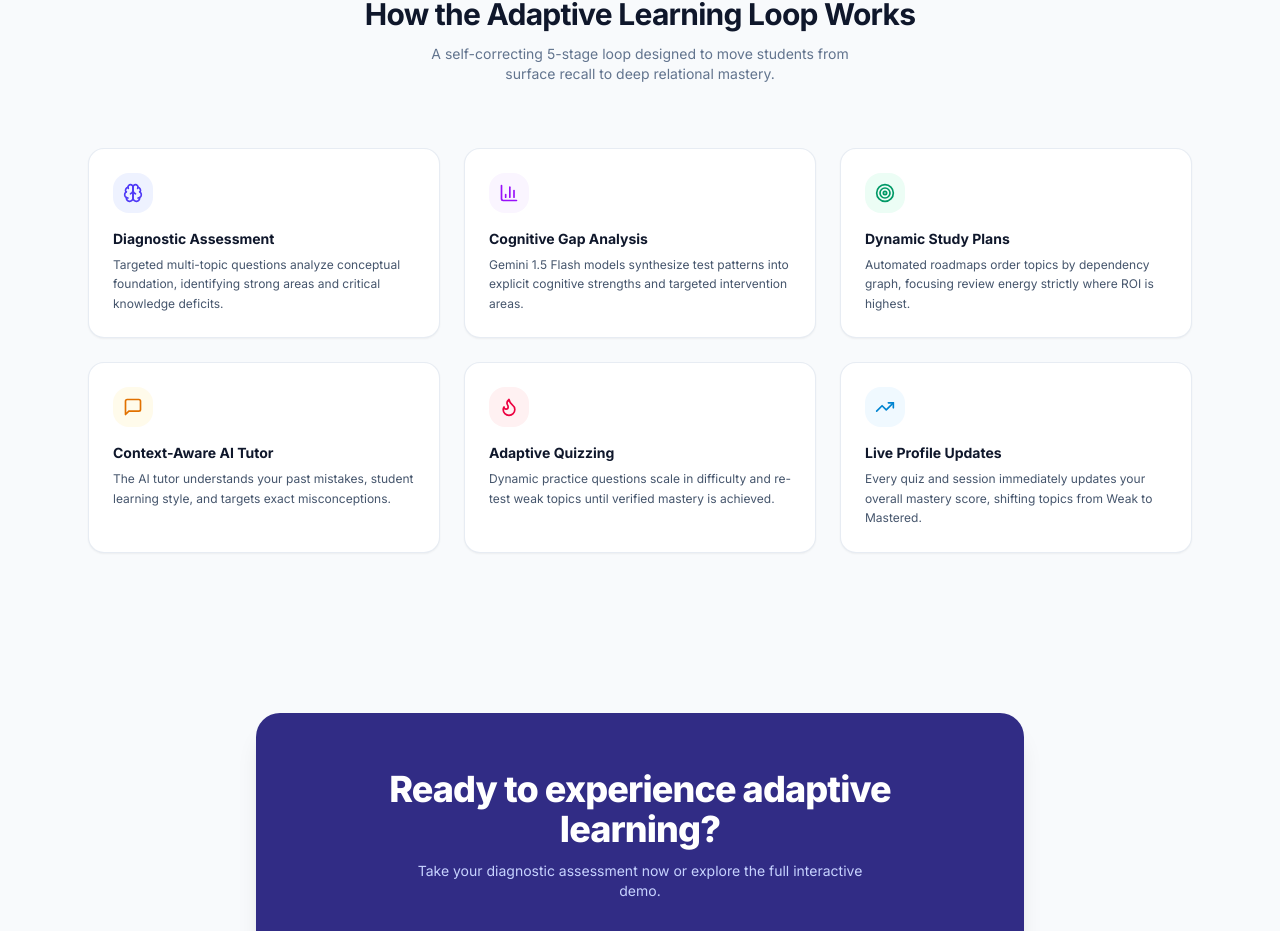
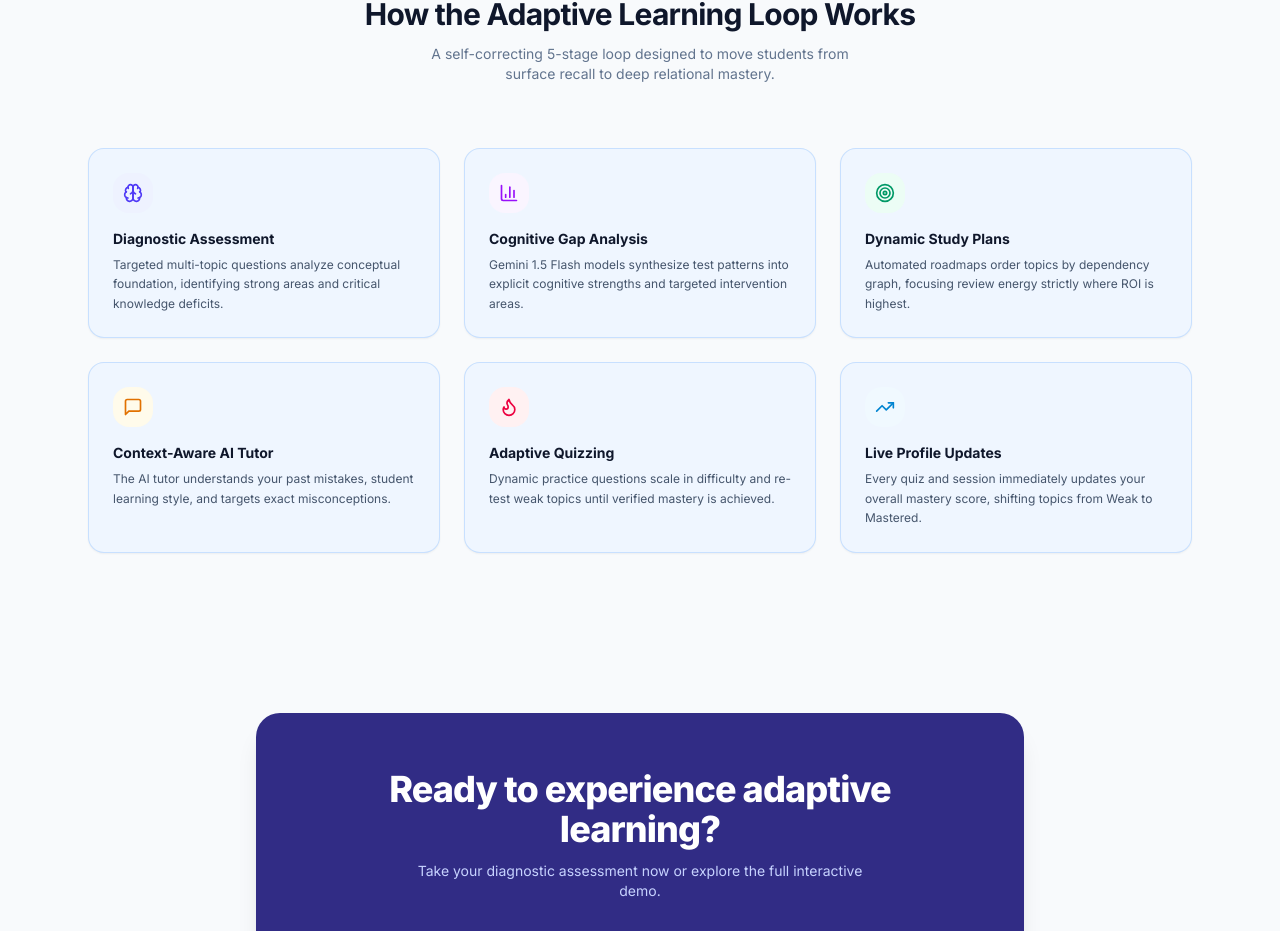
Before and after one commit to sharmaa-abhi/SkillSync, a Next.js app: page / in a window 1280 px wide. Shown: the part 1003-1934 px from the top of the page. Built offline with nearby package versions, Linux system fonts and the light colour scheme.

Commit message:
feat: create landing page with adaptive learning features and demo login

```diff
--- a/src/app/page.tsx
+++ b/src/app/page.tsx
@@ -223,7 +223,7 @@ export default function LandingPage() {
         </div>
 
         <div className="grid grid-cols-1 md:grid-cols-2 lg:grid-cols-3 gap-6">
-          <div className="bg-white rounded-2xl p-6 border border-slate-200/80 shadow-xs card-hover-lift">
+          <div className="bg-blue-50 rounded-2xl p-6 border border-blue-200/80 shadow-xs card-hover-lift">
             <div className="w-10 h-10 rounded-xl bg-indigo-50 text-indigo-600 flex items-center justify-center mb-4">
               <Brain className="w-5 h-5" />
             </div>
@@ -233,7 +233,7 @@ export default function LandingPage() {
             </p>
           </div>
 
-          <div className="bg-white rounded-2xl p-6 border border-slate-200/80 shadow-xs card-hover-lift">
+          <div className="bg-blue-50 rounded-2xl p-6 border border-blue-200/80 shadow-xs card-hover-lift">
             <div className="w-10 h-10 rounded-xl bg-purple-50 text-purple-600 flex items-center justify-center mb-4">
               <BarChart3 className="w-5 h-5" />
             </div>
@@ -243,7 +243,7 @@ export default function LandingPage() {
             </p>
           </div>
 
-          <div className="bg-white rounded-2xl p-6 border border-slate-200/80 shadow-xs card-hover-lift">
+          <div className="bg-blue-50 rounded-2xl p-6 border border-blue-200/80 shadow-xs card-hover-lift">
             <div className="w-10 h-10 rounded-xl bg-emerald-50 text-emerald-600 flex items-center justify-center mb-4">
               <Target className="w-5 h-5" />
             </div>
@@ -253,7 +253,7 @@ export default function LandingPage() {
             </p>
           </div>
 
-          <div className="bg-white rounded-2xl p-6 border border-slate-200/80 shadow-xs card-hover-lift">
+          <div className="bg-blue-50 rounded-2xl p-6 border border-blue-200/80 shadow-xs card-hover-lift">
             <div className="w-10 h-10 rounded-xl bg-amber-50 text-amber-600 flex items-center justify-center mb-4">
               <MessageSquare className="w-5 h-5" />
             </div>
@@ -263,7 +263,7 @@ export default function LandingPage() {
             </p>
           </div>
 
-          <div className="bg-white rounded-2xl p-6 border border-slate-200/80 shadow-xs card-hover-lift">
+          <div className="bg-blue-50 rounded-2xl p-6 border border-blue-200/80 shadow-xs card-hover-lift">
             <div className="w-10 h-10 rounded-xl bg-rose-50 text-rose-600 flex items-center justify-center mb-4">
               <Flame className="w-5 h-5" />
             </div>
@@ -273,7 +273,7 @@ export default function LandingPage() {
             </p>
           </div>
 
-          <div className="bg-white rounded-2xl p-6 border border-slate-200/80 shadow-xs card-hover-lift">
+          <div className="bg-blue-50 rounded-2xl p-6 border border-blue-200/80 shadow-xs card-hover-lift">
             <div className="w-10 h-10 rounded-xl bg-sky-50 text-sky-600 flex items-center justify-center mb-4">
               <TrendingUp className="w-5 h-5" />
             </div>
```
